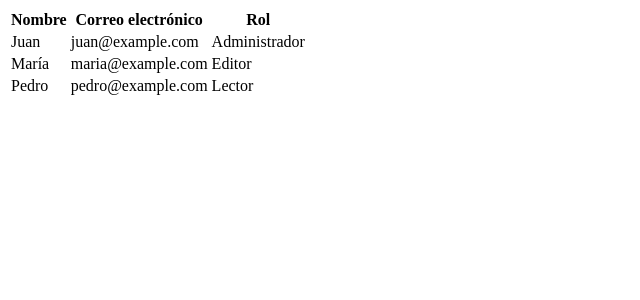
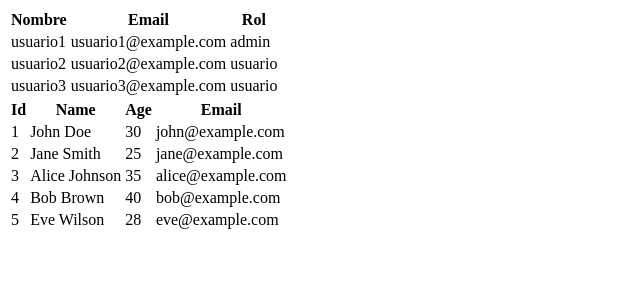
Before and after one commit to willvcg/components-custom, an Angular app in the folder components-custom/: page / in a window 1280 px wide. Shown: the top 300 px of the page, without its empty margins (0-640 px from the left). Built offline with nearby package versions, Linux system fonts and the light colour scheme.

Commit message:
feat: obtein head and data from custom table

```diff
--- a/components-custom/src/app/app.component.html
+++ b/components-custom/src/app/app.component.html
@@ -1 +1,2 @@
-<app-table/>
+<app-table [headArray]="headArray()" [gridArray]="gridArray()"/>
+<app-table [headArray]="headTable()" [gridArray]="dataTable()"/>
--- a/components-custom/src/app/app.component.ts
+++ b/components-custom/src/app/app.component.ts
@@ -1,6 +1,45 @@
-import { Component } from '@angular/core';
+import { Component, signal } from '@angular/core';
 import { RouterOutlet } from '@angular/router';
-import { TableComponent } from "./components/table/table.component";
+import { HeadTable, Options, TableComponent } from "./components/table/table.component";
+
+export interface User{
+  nombre: string;
+  email: string;
+  rol: string;
+}
+
+export interface TableRow {
+  id: number;
+  name: string;
+  age: number;
+  email: string;
+}
+
+const Arrayusuarios: User[] = [
+  {
+    nombre: "usuario1",
+    email: "usuario1@example.com",
+    rol: "admin"
+  },
+  {
+    nombre: "usuario2",
+    email: "usuario2@example.com",
+    rol: "usuario"
+  },
+  {
+    nombre: "usuario3",
+    email: "usuario3@example.com",
+    rol: "usuario"
+  }
+]
+
+export const sampleData: TableRow[] = [
+  { id: 1, name: "John Doe", age: 30, email: "john@example.com" },
+  { id: 2, name: "Jane Smith", age: 25, email: "jane@example.com" },
+  { id: 3, name: "Alice Johnson", age: 35, email: "alice@example.com" },
+  { id: 4, name: "Bob Brown", age: 40, email: "bob@example.com" },
+  { id: 5, name: "Eve Wilson", age: 28, email: "eve@example.com" }
+];
 
 @Component({
     selector: 'app-root',
@@ -11,4 +50,21 @@ import { TableComponent } from "./components/table/table.component";
 })
 export class AppComponent {
   title = 'components-custom';
+  // headArray = signal<Options>({'nombre': 'Nombre', 'email': 'Email', 'rol': 'Rol'})
+  headArray = signal<HeadTable[]>([
+    {head: 'Nombre', fieldName: 'nombre'},
+    {head: 'Email', fieldName: 'email'},
+    {head: 'Rol', fieldName: 'rol'}
+  ])
+  gridArray = signal<User[]>(Arrayusuarios)
+
+
+  // headTable = signal<Options>({'id': 'Id', 'name': 'Name', 'age': 'Age', 'email': 'Email'})
+  headTable = signal<HeadTable[]>([
+    {head: 'Id', fieldName: 'id'},
+    {head: 'Name', fieldName: 'name'},
+    {head: 'Age', fieldName: 'age'},
+    {head: 'Email', fieldName: 'email'}
+  ])
+  dataTable = signal<TableRow[]>(sampleData)
 }
--- a/components-custom/src/app/components/table/table.component.html
+++ b/components-custom/src/app/components/table/table.component.html
@@ -1,18 +1,20 @@
 <table>
     <thead>
       <tr>
-        <th>Nombre</th>
-        <th>Correo electrónico</th>
-        <th>Rol</th>
+        @for (head of headOptions(); track head.head) {
+          <th>{{head.head}}</th>
+        }
       </tr>
     </thead>
     <tbody>
-        @for (usuario of usuarios(); track usuario.email) {
-      <tr >
-        <td>{{ usuario.nombre }}</td>
-        <td>{{ usuario.email }}</td>
-        <td>{{ usuario.rol }}</td>
-      </tr>
-    }
+      @for (item of gridArray(); track item) {
+        <tr>
+          @for (head of headOptions(); track head.head) {
+            <td>
+              {{item[head.fieldName]}}
+            </td>
+          }
+        </tr>
+      }
     </tbody>
   </table>
--- a/components-custom/src/app/components/table/table.component.ts
+++ b/components-custom/src/app/components/table/table.component.ts
@@ -1,9 +1,38 @@
-import { Component, signal } from '@angular/core';
+import { Component, computed, input, signal } from '@angular/core';
+import { SafeValue } from '@angular/platform-browser';
 
 export interface Usuario {
   nombre: string;
   email: string;
   rol: string;
+}
+
+export interface HeadTable {
+  head: string;
+  fieldName: string;
+}
+
+export type CustomItem<T = Options> = Record<Extract<keyof T, string>, any> & RecordOptions
+
+export type Options = Record<string , string>
+
+export type RecordOptions = {
+  /** Opciones para el collapse */
+  collapse?: CollapseOptions
+  /** Clase CSS personalizada de la fila */
+  rowClass?: string
+  /** Contenido HTML personalizado */
+  innerHtml?: string
+  /** Segundo contendido HTML personalizado */
+  innerHtml2?: string | SafeValue
+  /** Clase personalizada para cada columna de cada registro. Por orden */
+  classes?: string[]
+}
+
+export type CollapseOptions = {
+  /** HTML */
+  inner: string,
+  class?: string,
 }
 
 @Component({
@@ -14,9 +43,21 @@ export interface Usuario {
   styleUrl: './table.component.css'
 })
 export class TableComponent {
-  protected usuarios = signal<Usuario[]>( [
-    {nombre: 'Juan', email:'juan@example.com', rol:'Administrador'},
-    {nombre: 'María', email:'maria@example.com', rol:'Editor'},
-    {nombre: 'Pedro', email:'pedro@example.com', rol:'Lector'}
-  ]);
+
+  headArray = input.required<HeadTable[]>()
+  gridArray = input.required<CustomItem[]>()
+
+  headOptions = computed(()=> {
+    const head = this.headArray();
+    if(!head) return;
+    return head
+  })
+
+
+  /** Opciones pasadas e options (key: value) */
+  // protected op = computed(()=> {
+  //   const headArray = this.headArray()
+  //   const objects = Object.entries(headArray)
+  //   return objects
+  // })
 }
```
